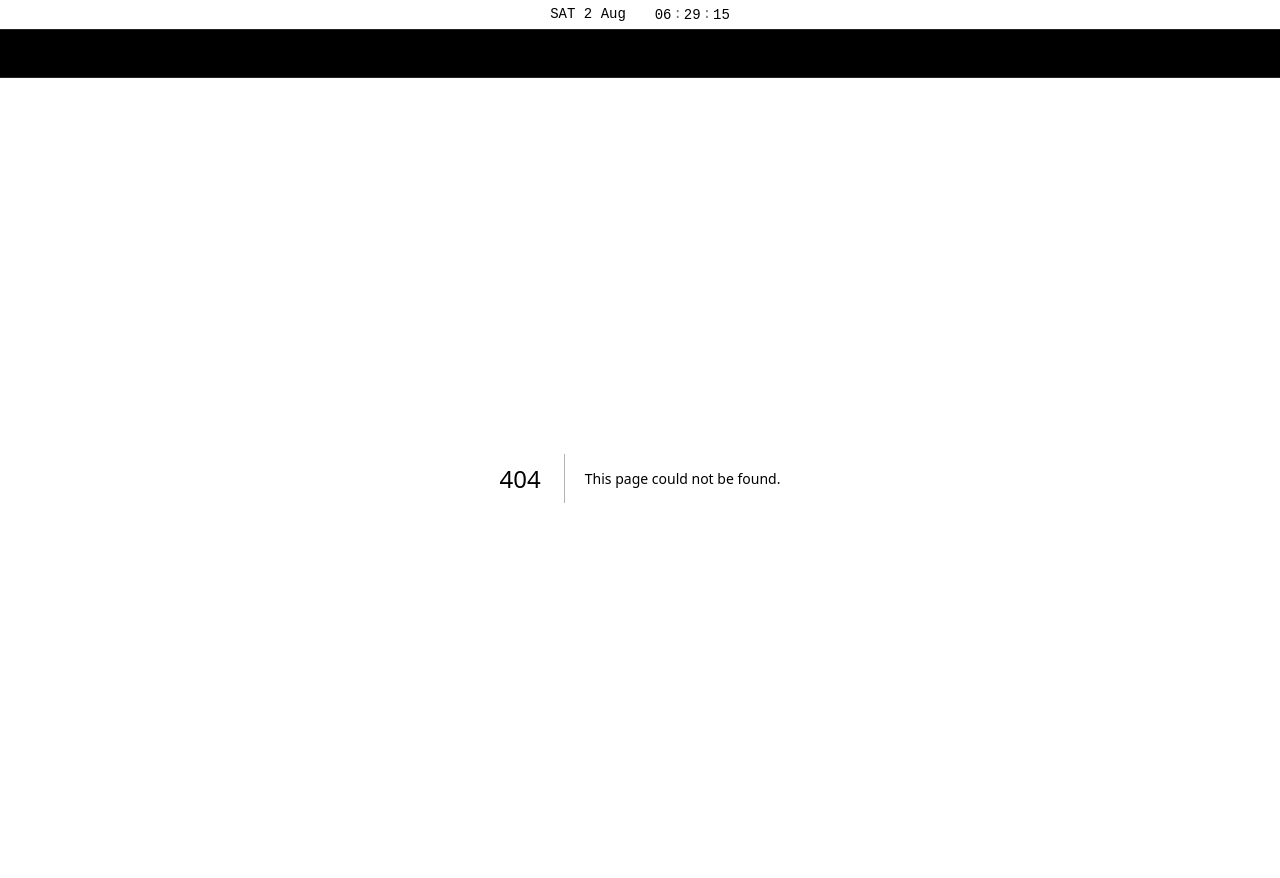
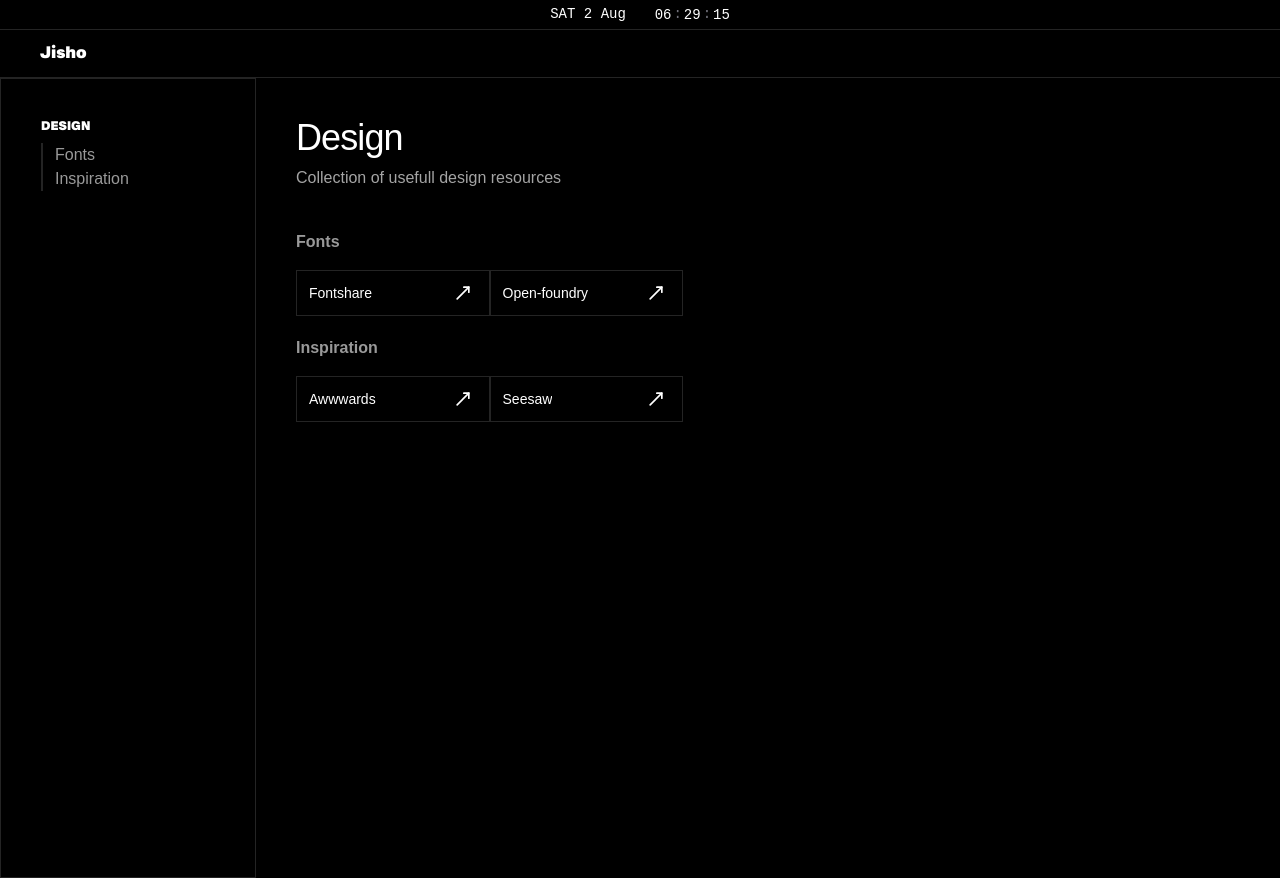
Before and after one commit to Yash0z/Jisho, a Next.js app: page /resources/design in a window 1280 px wide. Before the commit this address had no page. After the commit the page ends 800 px from the top, so only its background shows below. Built offline with nearby package versions, Linux system fonts and the light colour scheme; a web font is replaced by a local one.

Commit message:
cool sidebar

```diff
--- a/app/collectables/layout.tsx
+++ b/app/resources/layout.tsx
@@ -7,7 +7,7 @@ export default function CollectablesLayout({
 }) {
 	return (
 		<div className=''>
-			<div className='fixed left-0 h-screen w-64 border p-5 overflow-y-auto z-40'>
+			<div className='fixed left-0 h-screen w-64 border p-10 overflow-y-auto z-40'>
 				<LeftBar />
 			</div>
 			<div className='flex-1  p-10 ml-64'>{children}</div>
--- a/components/LeftBar.tsx
+++ b/components/LeftBar.tsx
@@ -1,36 +1,38 @@
+"use client";
 import Link from "next/link";
+import { usePathname } from "next/navigation";
+import config from "@/configuration.json";
 
 export default function LeftBar() {
+	const pathname = usePathname();
+	const designCollection = config.Collections.find(
+		(collection) => collection.idx === 1
+	);
+	const crates = designCollection
+		? Object.keys(designCollection.all_crates)
+		: [];
+
 	return (
-		<div className='relative px-10 py-6 text-[16px] flex flex-col'>
-			<Link href='/streaming' className='border-l-2 pl-2 py-2 hover:border-white/70'>
-				Streaming
-			</Link>
-         <Link href='/streaming' className='border-l-2 pl-2 py-2 hover:border-white/70'>
-				Design
-			</Link>
-         <Link href='/streaming' className='border-l-2 pl-2 py-2 hover:border-white/70'>
-				AI/Automation
-			</Link>
-         <Link href='/streaming' className='border-l-2 pl-2 py-2 hover:border-white/70'>
-				Streaming
-			</Link>
-         <Link href='/streaming' className='border-l-2 pl-2 py-2 hover:border-white/70'>
-				Design
-			</Link>
-         <Link href='/streaming' className='border-l-2 pl-2 py-2 hover:border-white/70'>
-				AI/Automation
-			</Link>
-         <Link href='/streaming' className='border-l-2 pl-2 py-2 hover:border-white/70'>
-				Streaming
-			</Link>
-         <Link href='/streaming' className='border-l-2 pl-2 py-2 hover:border-white/70'>
-				Design
-			</Link>
-         <Link href='/streaming' className='border-l-2 pl-2 py-2 hover:border-white/70'>
-				AI/Automation
-			</Link>
-
-		</div>
+		<>
+			<div className='flex flex-col gap-2 text-[16px] text-foreground/60'>
+				<Link
+					href={designCollection?.link || "/collectables/design"}
+					className='text-xs font-display text-foreground uppercase'
+				>
+					{designCollection?.title}
+				</Link>
+				<div>
+					{crates.map((crate, index) => (
+						<Link
+							key={index}
+							href={`${designCollection?.link}#${crate}`}
+							className='block text-md pl-3 hover:text-white hover:border-white border-l-2'
+						>
+							{crate.charAt(0).toUpperCase() + crate.slice(1)}
+						</Link>
+					))}
+				</div>
+			</div>
+		</>
 	);
 }
--- a/configuration.json
+++ b/configuration.json
@@ -5,7 +5,7 @@
          "icon": "Palette",
          "title": "Design",
          "description": "Access Design resources and inspiration from various fields.",
-         "link": "/collectables/design",
+         "link": "/resources/design",
          "all_crates": {
             "fonts": "fonts",
             "inspiration": "inspiration"
```
Also changed, not shown: app/options.ts (line endings or trailing spaces), app/resources/design/page.tsx (renamed from app/collectables/design/page.tsx), app/resources/streaming/page.tsx (renamed from app/collectables/streaming/page.tsx).
